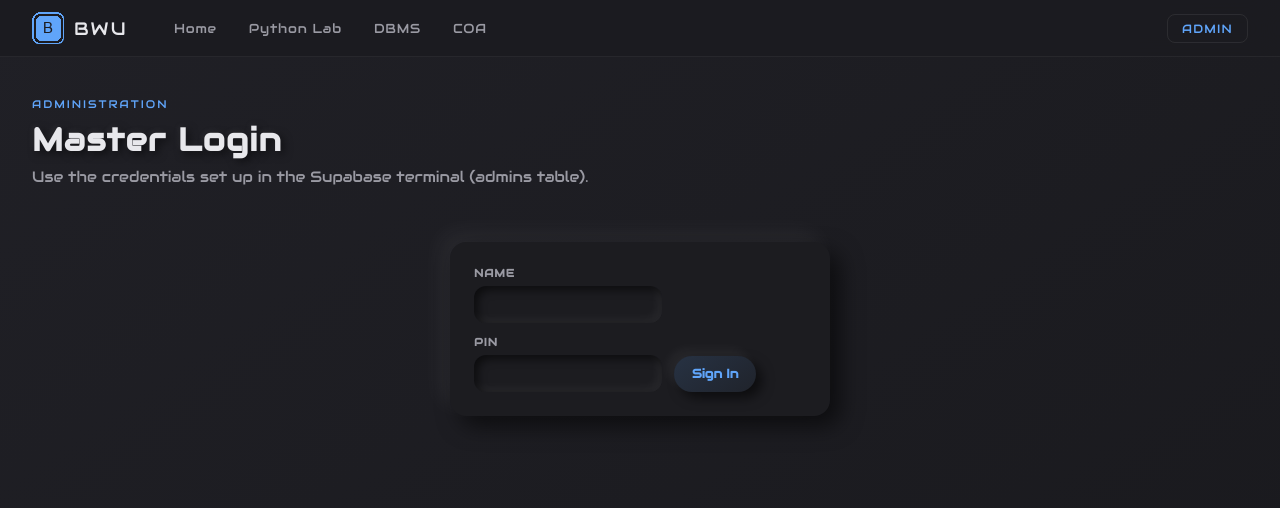
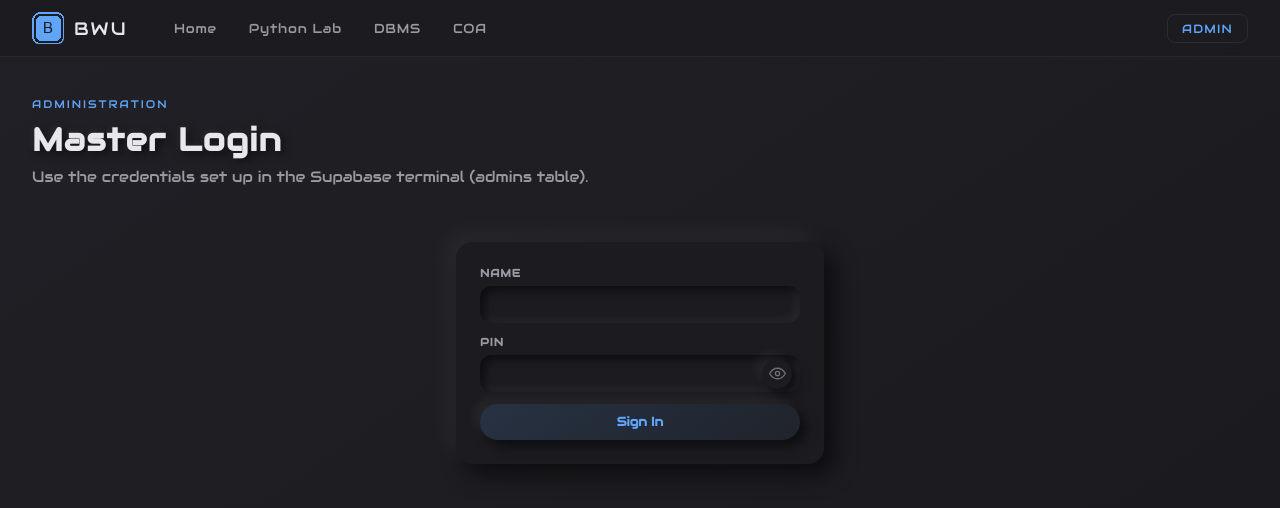
Before and after one commit to Sayantan-B-dev/Ex_bwu, a Next.js app: page /admin/login in a window 1280 px wide. Shown: the top 508 px of the page. Built offline with nearby package versions, Linux system fonts and the light colour scheme.

Commit message:
feat: animated show/hide PIN toggle on login, equal-width name and PIN inputs

```diff
--- a/app/globals.css
+++ b/app/globals.css
@@ -1044,6 +1044,84 @@ footer code {
   max-width: 280px;
 }
 
+.admin-login-card .admin-form {
+  flex-direction: column;
+  align-items: stretch;
+}
+
+.admin-login-card .admin-form .admin-input,
+.admin-login-card .pin-wrap {
+  width: 320px;
+  max-width: 100%;
+  box-sizing: border-box;
+}
+
+.pin-wrap {
+  position: relative;
+  width: 320px;
+  max-width: 100%;
+}
+
+.pin-wrap .pin-input {
+  width: 100%;
+  max-width: none;
+  padding-right: 46px;
+  box-sizing: border-box;
+}
+
+.pin-toggle {
+  position: absolute;
+  top: 50%;
+  right: 8px;
+  transform: translateY(-50%);
+  display: flex;
+  align-items: center;
+  justify-content: center;
+  width: 30px;
+  height: 30px;
+  padding: 0;
+  border: none;
+  border-radius: 50%;
+  background: var(--surface);
+  color: var(--dim);
+  cursor: pointer;
+  box-shadow: var(--raise-sm);
+  transition: color 0.2s ease, box-shadow 0.2s ease;
+}
+
+.pin-toggle:hover {
+  color: var(--muted);
+}
+
+.pin-toggle:active {
+  box-shadow: var(--inset-sm);
+}
+
+.pin-toggle.shown {
+  color: var(--accent);
+}
+
+.pin-eye,
+.pin-eye-off {
+  position: absolute;
+  transition: transform 0.35s ease, opacity 0.35s ease;
+}
+
+.pin-eye-off {
+  transform: rotate(-40deg) scale(0.6);
+  opacity: 0;
+}
+
+.pin-toggle.shown .pin-eye {
+  transform: rotate(40deg) scale(0.6);
+  opacity: 0;
+}
+
+.pin-toggle.shown .pin-eye-off {
+  transform: rotate(0deg) scale(1);
+  opacity: 1;
+}
+
 .admin-btn {
   background: var(--surface);
   color: var(--accent);
--- a/components/AdminLoginForm.tsx
+++ b/components/AdminLoginForm.tsx
@@ -6,6 +6,7 @@ import { login } from "@/lib/actions";
 export default function AdminLoginForm() {
   const [error, setError] = useState<string | null>(null);
   const [pending, setPending] = useState(false);
+  const [showPin, setShowPin] = useState(false);
 
   async function handleSubmit(e: React.FormEvent<HTMLFormElement>) {
     e.preventDefault();
@@ -26,7 +27,25 @@ export default function AdminLoginForm() {
       </div>
       <div className="admin-field">
         <label htmlFor="pin">PIN</label>
-        <input className="admin-input" id="pin" name="pin" type="password" autoComplete="current-password" required />
+        <div className="pin-wrap">
+          <input className="admin-input pin-input" id="pin" name="pin" type={showPin ? "text" : "password"} autoComplete="current-password" required />
+          <button
+            className={showPin ? "pin-toggle shown" : "pin-toggle"}
+            type="button"
+            aria-label={showPin ? "Hide PIN" : "Show PIN"}
+            aria-pressed={showPin}
+            onClick={() => setShowPin((s) => !s)}
+          >
+            <svg className="pin-eye" width="17" height="17" viewBox="0 0 24 24" fill="none" stroke="currentColor" strokeWidth={2} strokeLinecap="round" strokeLinejoin="round" aria-hidden="true">
+              <path d="M1 12s4-7.5 11-7.5 11 7.5 11 7.5-4 7.5-11 7.5S1 12 1 12z" />
+              <circle cx="12" cy="12" r="3" />
+            </svg>
+            <svg className="pin-eye-off" width="17" height="17" viewBox="0 0 24 24" fill="none" stroke="currentColor" strokeWidth={2} strokeLinecap="round" strokeLinejoin="round" aria-hidden="true">
+              <path d="M17.94 17.94A10.07 10.07 0 0 1 12 20c-7 0-11-8-11-8a18.45 18.45 0 0 1 5.06-5.94M9.9 4.24A9.12 9.12 0 0 1 12 4c7 0 11 8 11 8a18.5 18.5 0 0 1-2.16 3.19m-6.72-1.07a3 3 0 1 1-4.24-4.24" />
+              <line x1="1" y1="1" x2="23" y2="23" />
+            </svg>
+          </button>
+        </div>
       </div>
       {error && <p className="admin-msg err">{error}</p>}
       <button className="admin-btn solid" type="submit" disabled={pending}>
```
